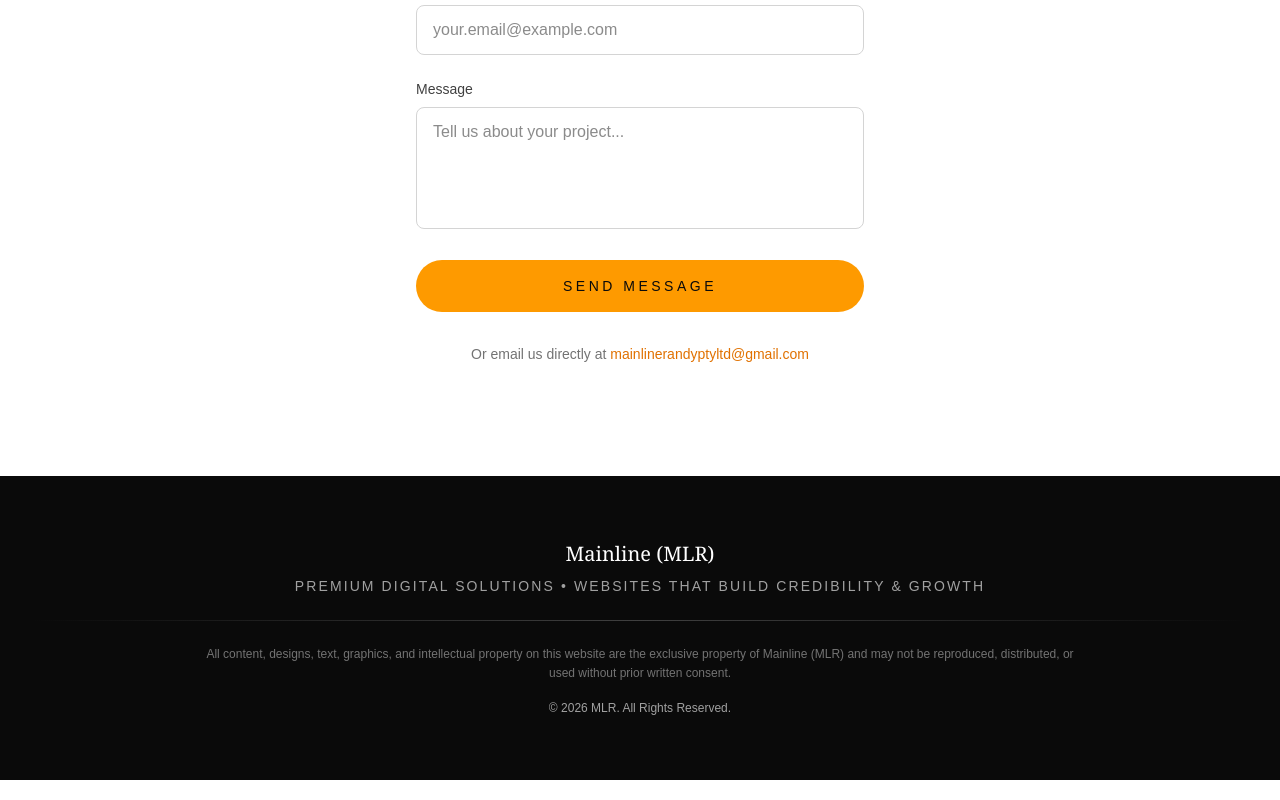
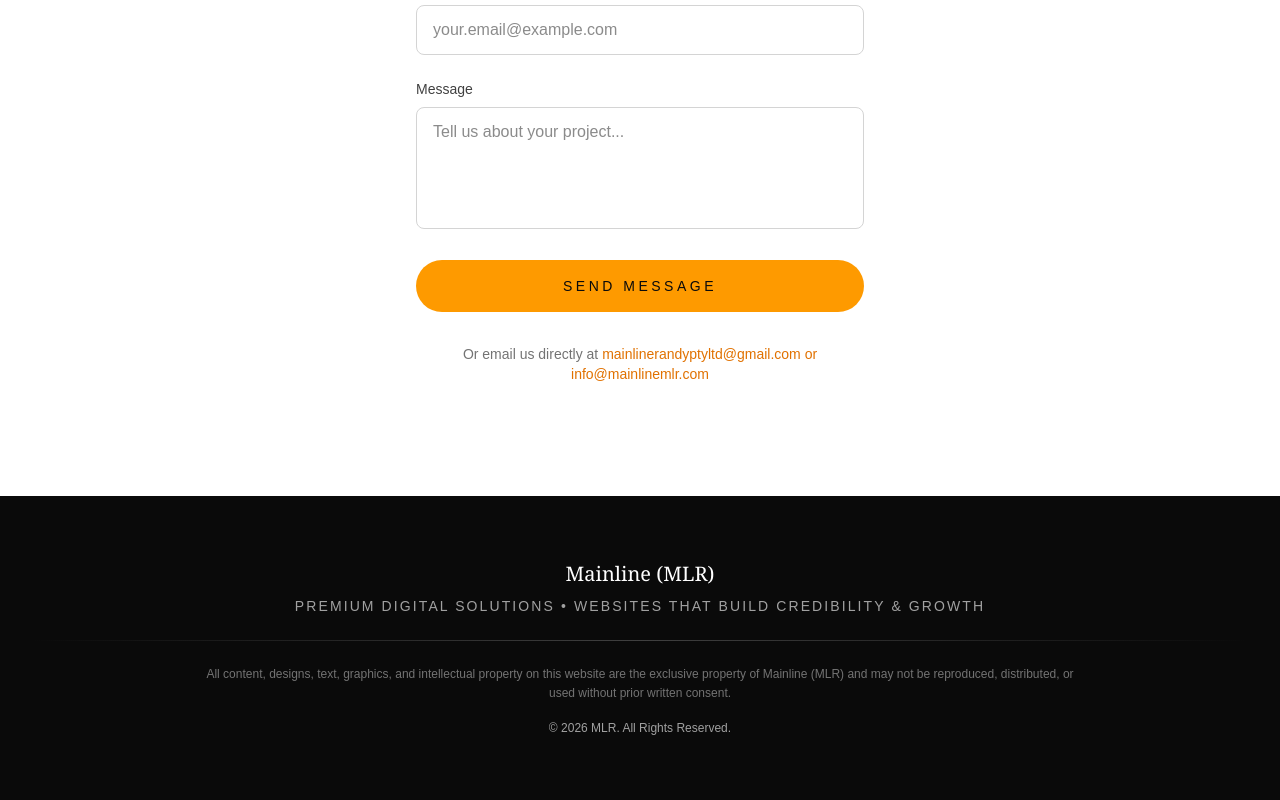
Before and after one commit to swizzy700-dot/premium-site, a Next.js app: page / in a window 1280 px wide. Shown: the part 7612-8412 px from the top of the page. Built offline with nearby package versions, Linux system fonts and the light colour scheme.

Commit message:
update contact email

```diff
--- a/app/(marketing)/services/[slug]/page.tsx
+++ b/app/(marketing)/services/[slug]/page.tsx
@@ -132,7 +132,7 @@ export default async function ServicePage({ params }: { params: Promise<{ slug?:
 
             <div className="space-y-4">
               <a
-                href={`mailto:mainlinerandyptyltd@gmail.com?subject=Quote Request for ${service?.title || 'Website Service'}`}
+                href={`mailto:mainlinerandyptyltd@gmail.com,info@mainlinemlr.com?subject=Quote Request for ${service?.title || 'Website Service'}`}
                 className="inline-flex items-center justify-center w-full rounded-full bg-amber-500 px-8 py-4 text-sm text-neutral-950 font-light uppercase tracking-[0.25em] transition-all duration-300 hover:bg-amber-400"
               >
                 Get a Quote
--- a/app/(marketing)/start-project/page.tsx
+++ b/app/(marketing)/start-project/page.tsx
@@ -13,7 +13,7 @@ export default function StartProject() {
     e.preventDefault();
     const subject = 'Project Request Submission';
     const body = `Name: ${name}\nEmail: ${email}\nPhone: ${phone}\n\nProject Details:\n${project}`;
-    const mailtoLink = `mailto:mainlinerandyptyltd@gmail.com?subject=${encodeURIComponent(subject)}&body=${encodeURIComponent(body)}`;
+    const mailtoLink = `mailto:mainlinerandyptyltd@gmail.com,info@mainlinemlr.com?subject=${encodeURIComponent(subject)}&body=${encodeURIComponent(body)}`;
     window.location.href = mailtoLink;
   };
   return (
--- a/app/website-checker/contact/page.tsx
+++ b/app/website-checker/contact/page.tsx
@@ -40,7 +40,7 @@ export default function WebsiteCheckerContact() {
 
     const subject = `Website Checker - Consultation Request (${name.trim()})`;
     const body = `Name: ${name}\nEmail: ${email}\nWebsite: ${website}\n\nMessage:\n${message}\n`;
-    const mailto = `mailto:mainlinerandyptyltd@gmail.com?subject=${encodeURIComponent(subject)}&body=${encodeURIComponent(
+    const mailto = `mailto:mainlinerandyptyltd@gmail.com,info@mainlinemlr.com?subject=${encodeURIComponent(subject)}&body=${encodeURIComponent(
       body,
     )}`;
     // Open mail client; also keeps this app backend-free.
--- a/app/website-checker/quotation/page.tsx
+++ b/app/website-checker/quotation/page.tsx
@@ -81,7 +81,7 @@ export default function WebsiteCheckerQuotation() {
         : "Audit highlights: (no saved audit found)",
     ].join("\n");
 
-    const mailto = `mailto:mainlinerandyptyltd@gmail.com?subject=${encodeURIComponent(subject)}&body=${encodeURIComponent(
+    const mailto = `mailto:mainlinerandyptyltd@gmail.com,info@mainlinemlr.com?subject=${encodeURIComponent(subject)}&body=${encodeURIComponent(
       body,
     )}`;
     setSubmitted(true);
--- a/components/Contact.tsx
+++ b/components/Contact.tsx
@@ -11,7 +11,7 @@ export default function Contact() {
     e.preventDefault();
     const subject = 'Contact Form Submission';
     const body = `Name: ${name}\nEmail: ${email}\n\nMessage:\n${message}`;
-    const mailtoLink = `mailto:mainlinerandyptyltd@gmail.com?subject=${encodeURIComponent(subject)}&body=${encodeURIComponent(body)}`;
+    const mailtoLink = `mailto:mainlinerandyptyltd@gmail.com,info@mainlinemlr.com?subject=${encodeURIComponent(subject)}&body=${encodeURIComponent(body)}`;
     window.location.href = mailtoLink;
   };
 
@@ -86,10 +86,10 @@ export default function Contact() {
             <p className="text-sm text-neutral-500 font-light">
               Or email us directly at{' '}
               <a
-                href="mailto:mainlinerandyptyltd@gmail.com"
+                href="mailto:mainlinerandyptyltd@gmail.com,info@mainlinemlr.com"
                 className="text-amber-600 hover:text-amber-700 transition-colors"
               >
-                mainlinerandyptyltd@gmail.com
+                mainlinerandyptyltd@gmail.com or info@mainlinemlr.com
               </a>
             </p>
           </div>
--- a/components/LoginModal.tsx
+++ b/components/LoginModal.tsx
@@ -76,7 +76,7 @@ export default function LoginModal({ isOpen, onClose }: LoginModalProps) {
         <div className="mt-6 text-center">
           <p className="text-sm text-neutral-600 font-light">
             Don&apos;t have an account?{' '}
-            <a href="mailto:mainlinerandyptyltd@gmail.com?subject=New Client Account" className="text-amber-600 hover:text-amber-700 font-medium">
+            <a href="mailto:mainlinerandyptyltd@gmail.com,info@mainlinemlr.com?subject=New Client Account" className="text-amber-600 hover:text-amber-700 font-medium">
               Contact us
             </a>
           </p>
```
